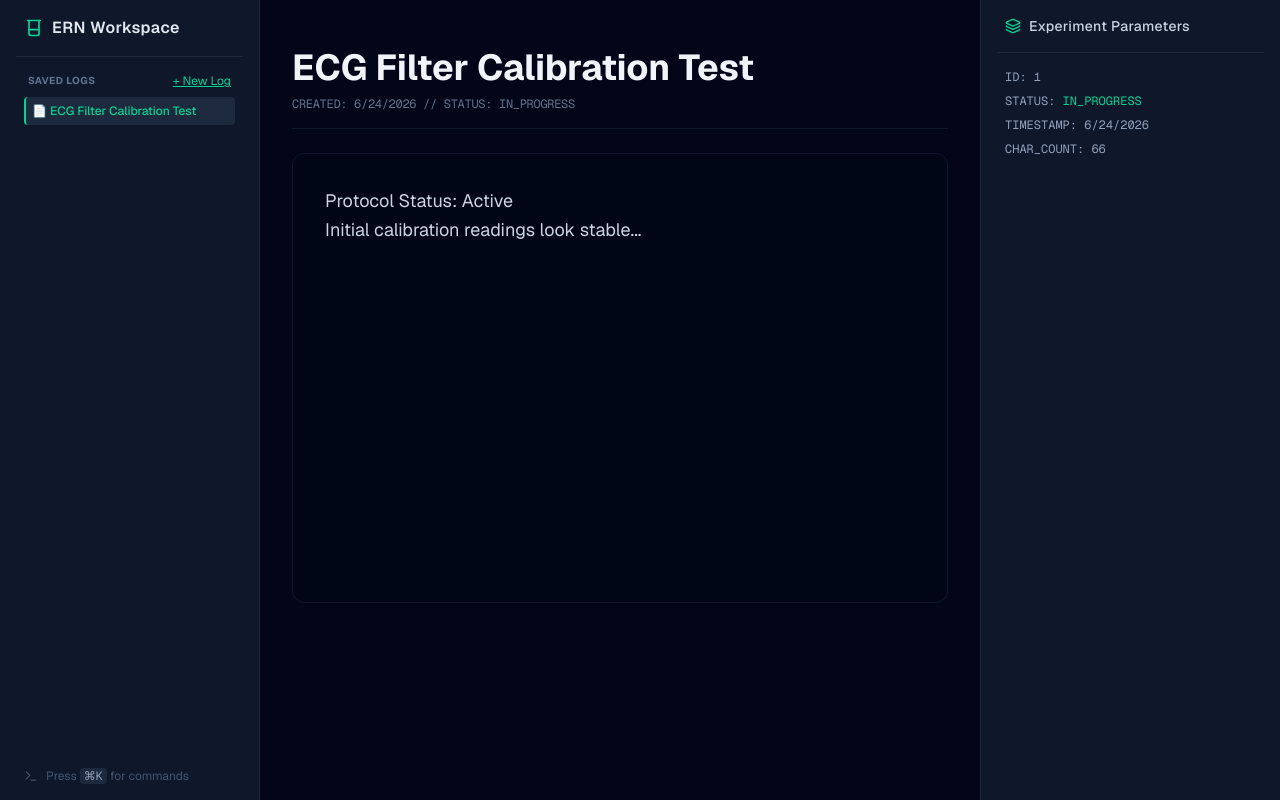
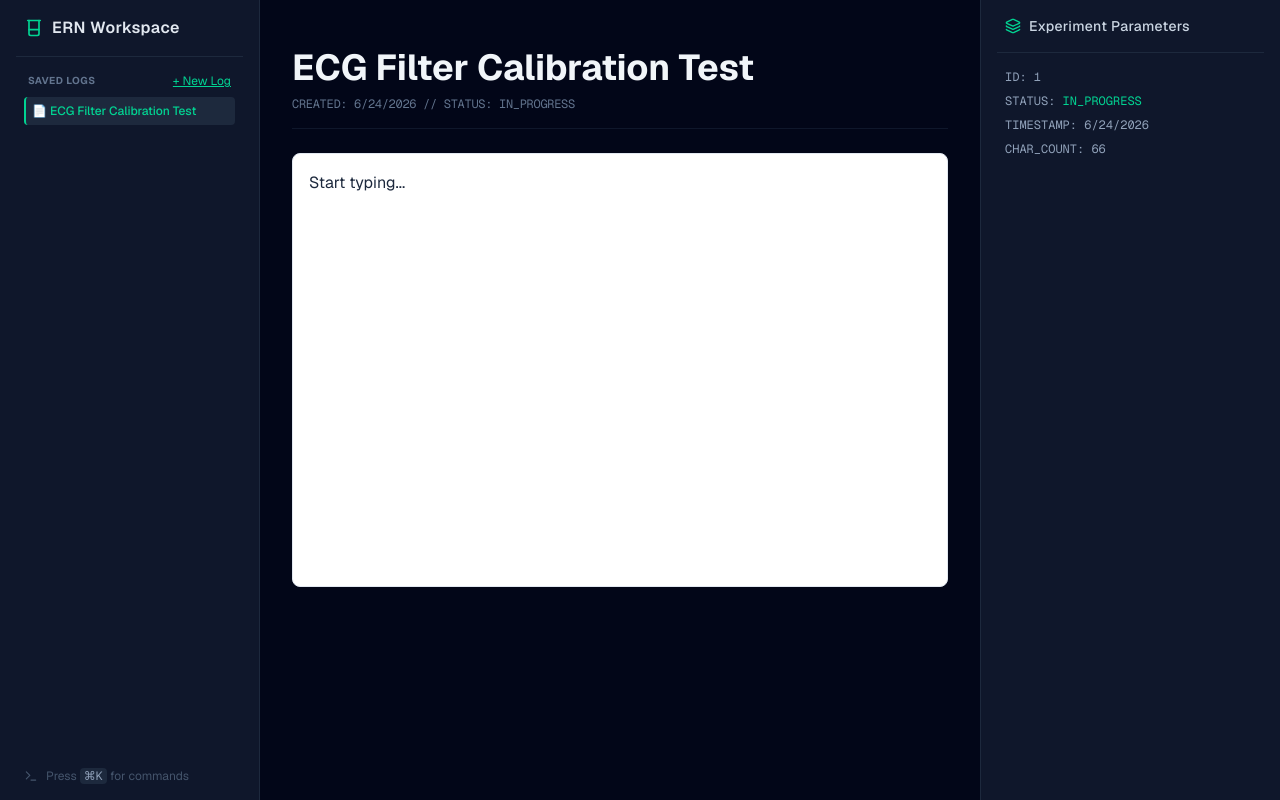
Before and after one commit to kaleb973/ERN-Notebook, a Next.js app in the folder ern-notebook/: page / in a window 1280 px wide. Built offline with nearby package versions, Linux system fonts and the light colour scheme.

Commit message:
Headings

```diff
--- a/ern-notebook/src/components/EditorCanvas.tsx
+++ b/ern-notebook/src/components/EditorCanvas.tsx
@@ -1,98 +1,100 @@
 'use client';
 
-// 1. Import the BubbleMenu React Component from @tiptap/react
 import { useEditor, EditorContent } from '@tiptap/react';
 import { BubbleMenu } from '@tiptap/react/menus';
-import BubbleMenuExtension from '@tiptap/extension-bubble-menu';
 import StarterKit from '@tiptap/starter-kit';
 import { useNotebookStore } from '@/store/useNotebookStore';
 import { useEffect } from 'react';
-import { Bold, Italic, Strikethrough, Heading1, Heading2 } from 'lucide-react';
 
 export default function EditorCanvas() {
-  const { notes, activeNoteId, updateActiveNote } = useNotebookStore();
-
-  const activeNote = notes.find((n) => n.id === activeNoteId) || notes[0];
+  const { currentNote, updateNoteContent } = useNotebookStore();
 
   const editor = useEditor({
-    // 3. Pass the Extension logic into the extensions array
     extensions: [
-      StarterKit,
-      BubbleMenuExtension,
+      StarterKit.configure({
+        // Limit heading levels if you only want H1 and H2
+        heading: {
+          levels: [1, 2],
+        },
+      }),
     ],
-    content: activeNote?.content || '',
+    content: currentNote?.content || '<p>Start typing...</p>',
     editorProps: {
       attributes: {
-        class: 'prose prose-invert max-w-none focus:outline-none min-h-[400px] text-slate-300 text-lg leading-relaxed selection:bg-emerald-500/30 p-2',
+        // We use Tailwind's child selectors [&_h1] to force styles onto the editor output
+        class: [
+          'focus:outline-none min-h-[400px] max-w-none',
+          'text-slate-800 dark:text-slate-100 leading-relaxed',
+          // Explicit H1 styles
+          '[&_h1]:text-3xl [&_h1]:font-extrabold [&_h1]:tracking-tight [&_h1]:mt-6 [&_h1]:mb-2 [&_h1]:text-slate-900 [&_h1]:dark:text-white',
+          // Explicit H2 styles
+          '[&_h2]:text-2xl [&_h2]:font-bold [&_h2]:tracking-tight [&_h2]:mt-5 [&_h2]:mb-2 [&_h2]:text-slate-800 [&_h2]:dark:text-slate-100',
+        ].join(' '),
       },
     },
     onUpdate: ({ editor }) => {
-      updateActiveNote({ content: editor.getHTML() });
+      if (currentNote) {
+        updateNoteContent(currentNote.id, editor.getHTML());
+      }
     },
   });
 
+  // Keep content synchronized when swapping notes
   useEffect(() => {
-    if (editor && activeNote && editor.getHTML() !== activeNote.content) {
-      editor.commands.setContent(activeNote.content);
+    if (editor && currentNote && editor.getHTML() !== currentNote.content) {
+      editor.commands.setContent(currentNote.content);
     }
-  }, [activeNoteId, editor]);
+  }, [currentNote?.id, editor]);
 
   if (!editor) return null;
 
   return (
-    <div className="w-full border border-slate-900 bg-slate-950/40 rounded-xl p-6 min-h-[450px] relative">
-
-      {/* 4. Use the React Component here in your JSX */}
-      {editor && (
-        <BubbleMenu
-          editor={editor}
-          className="flex items-center gap-1 bg-slate-900 border border-slate-800 rounded-lg p-1.5 shadow-xl backdrop-blur-sm animate-in fade-in zoom-in-95 duration-100"
-        >
+    <div className="relative w-full border border-slate-200 dark:border-slate-800 rounded-lg p-4 bg-white dark:bg-slate-950">
+      {/* Selection Bubble Menu */}
+      <BubbleMenu
+        editor={editor}
+        tippyOptions={{
+          duration: 100,
+          // This keeps the bubble menu pinned safely during the block-size shift
+          moveTransition: 'transform 0.1s ease-out'
+        }}
+      >
+        <div className="flex items-center gap-1 bg-slate-900 dark:bg-slate-800 px-2 py-1 rounded-md shadow-xl border border-slate-700">
           <button
             onClick={() => editor.chain().focus().toggleBold().run()}
-            className={`p-1.5 rounded hover:bg-slate-800 transition text-slate-300 ${editor.isActive('bold') ? 'text-emerald-400 bg-slate-800' : ''}`}
-            title="Bold"
+            className={`p-1 px-2 text-xs rounded font-medium ${editor.isActive('bold') ? 'bg-blue-600 text-white' : 'text-slate-300 hover:bg-slate-700'}`}
           >
-            <Bold className="h-4 w-4" />
+            Bold
           </button>
 
           <button
             onClick={() => editor.chain().focus().toggleItalic().run()}
-            className={`p-1.5 rounded hover:bg-slate-800 transition text-slate-300 ${editor.isActive('italic') ? 'text-emerald-400 bg-slate-800' : ''}`}
-            title="Italic"
+            className={`p-1 px-2 text-xs rounded font-medium ${editor.isActive('italic') ? 'bg-blue-600 text-white' : 'text-slate-300 hover:bg-slate-700'}`}
           >
-            <Italic className="h-4 w-4" />
+            Italic
           </button>
 
+          <div className="w-[1px] h-4 bg-slate-700 mx-1" />
+
+          {/* H1 Toggle Button */}
           <button
-            onClick={() => editor.chain().focus().toggleStrike().run()}
-            className={`p-1.5 rounded hover:bg-slate-800 transition text-slate-300 ${editor.isActive('strike') ? 'text-emerald-400 bg-slate-800' : ''}`}
-            title="Strike"
+            onClick={() => editor.chain().focus().toggleHeading({ level: 1 }).run()}
+            className={`p-1 px-2 text-xs rounded font-medium ${editor.isActive('heading', { level: 1 }) ? 'bg-blue-600 text-white' : 'text-slate-300 hover:bg-slate-700'}`}
           >
-            <Strikethrough className="h-4 w-4" />
+            H1
           </button>
 
-          <div className="w-[1px] h-4 bg-slate-800 mx-1" />
-
-          <button
-            onClick={() => editor.chain().focus().toggleHeading({ level: 1 }).run()}
-            className={`p-1.5 rounded hover:bg-slate-800 transition text-slate-300 ${editor.isActive('heading', { level: 1 }) ? 'text-emerald-400 bg-slate-800' : ''}`}
-            title="Heading 1"
-          >
-            <Heading1 className="h-4 w-4" />
-          </button>
-
+          {/* H2 Toggle Button */}
           <button
             onClick={() => editor.chain().focus().toggleHeading({ level: 2 }).run()}
-            className={`p-1.5 rounded hover:bg-slate-800 transition text-slate-300 ${editor.isActive('heading', { level: 2 }) ? 'text-emerald-400 bg-slate-800' : ''}`}
-            title="Heading 2"
+            className={`p-1 px-2 text-xs rounded font-medium ${editor.isActive('heading', { level: 2 }) ? 'bg-blue-600 text-white' : 'text-slate-300 hover:bg-slate-700'}`}
           >
-            <Heading2 className="h-4 w-4" />
+            H2
           </button>
-        </BubbleMenu>
-      )}
+        </div>
+      </BubbleMenu>
 
-      {/* The core canvas drawing the editable text */}
+      {/* Actual Editor Canvas */}
       <EditorContent editor={editor} />
     </div>
   );
```
